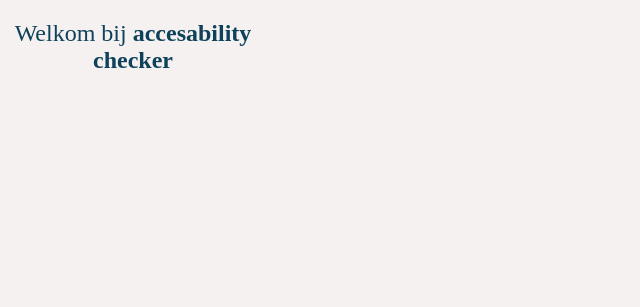
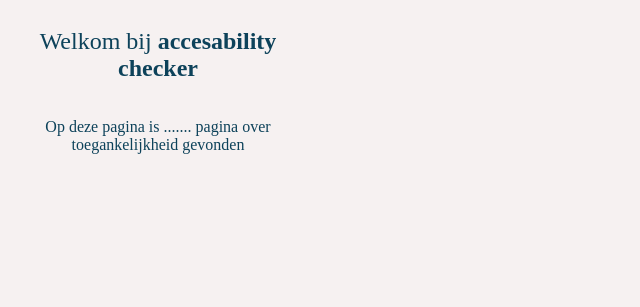
Before and after one commit to AlexDusselaar/CLE3, a PHP site: page /popup.html in a window 1280 px wide. Shown: the top 307 px of the page, without its empty margins (0-640 px from the left). Run offline with PHP 8.4, Linux system fonts and the light colour scheme.

Commit message:
Aligator

```diff
--- a/CSS/style.css
+++ b/CSS/style.css
@@ -1,9 +1,12 @@
 body {
-    width: 250px;
-    height: 250px;
+    width: 300px;
+    height: 300px;
     text-align: center;
+    font-size: 1rem;
     color: #0D425A;
     background-color: #F6F1F1;
+    display: flex;
+    flex-direction: column;
 }
 
 img {
@@ -11,10 +14,13 @@ img {
 }
 
 h1 {
-    font-size: 1.5rem;
     font-weight: normal;
 }
 
 b {
     font-weight: bolder;
 }
+
+.descriptionAndButton{
+    align-self: flex-end;
+}
--- a/popup.html
+++ b/popup.html
@@ -18,7 +18,7 @@
 </section>
 <section id="descriptionAndButton">
     <div>
-        <p></p>
+        <p>Op deze pagina is ....... pagina over toegankelijkheid gevonden</p>
     </div>
     <div>
 
```
